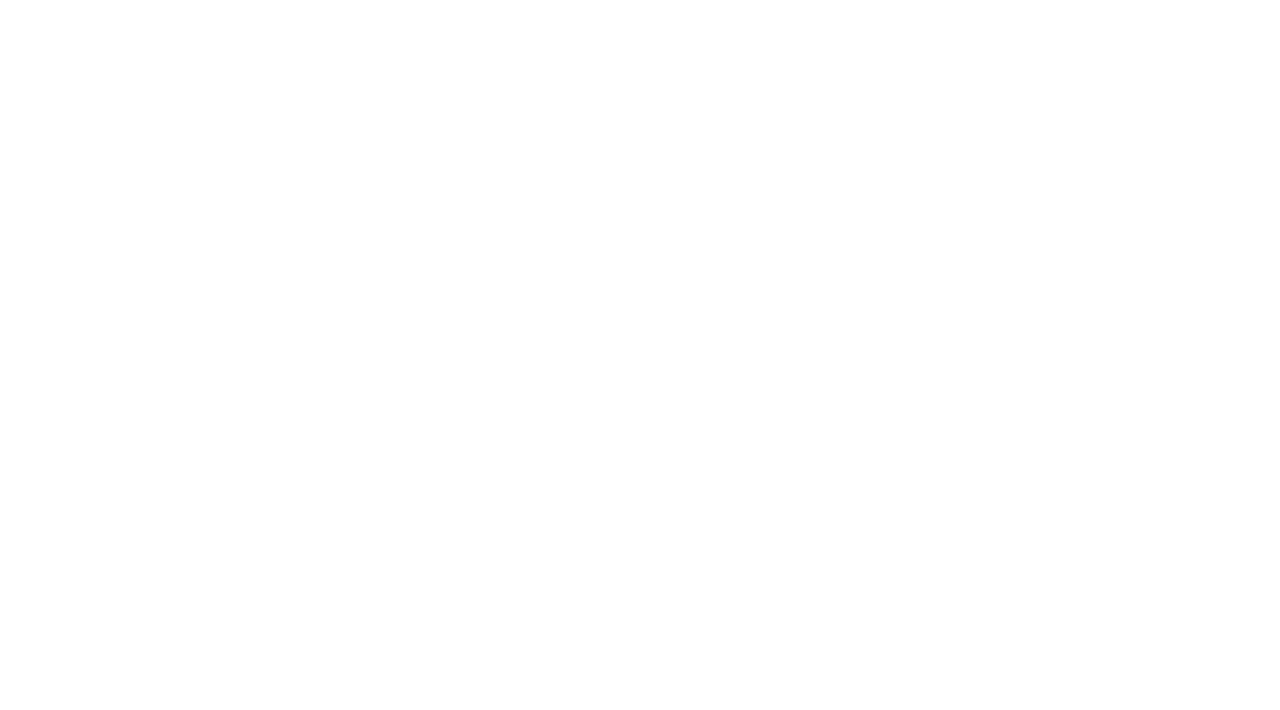
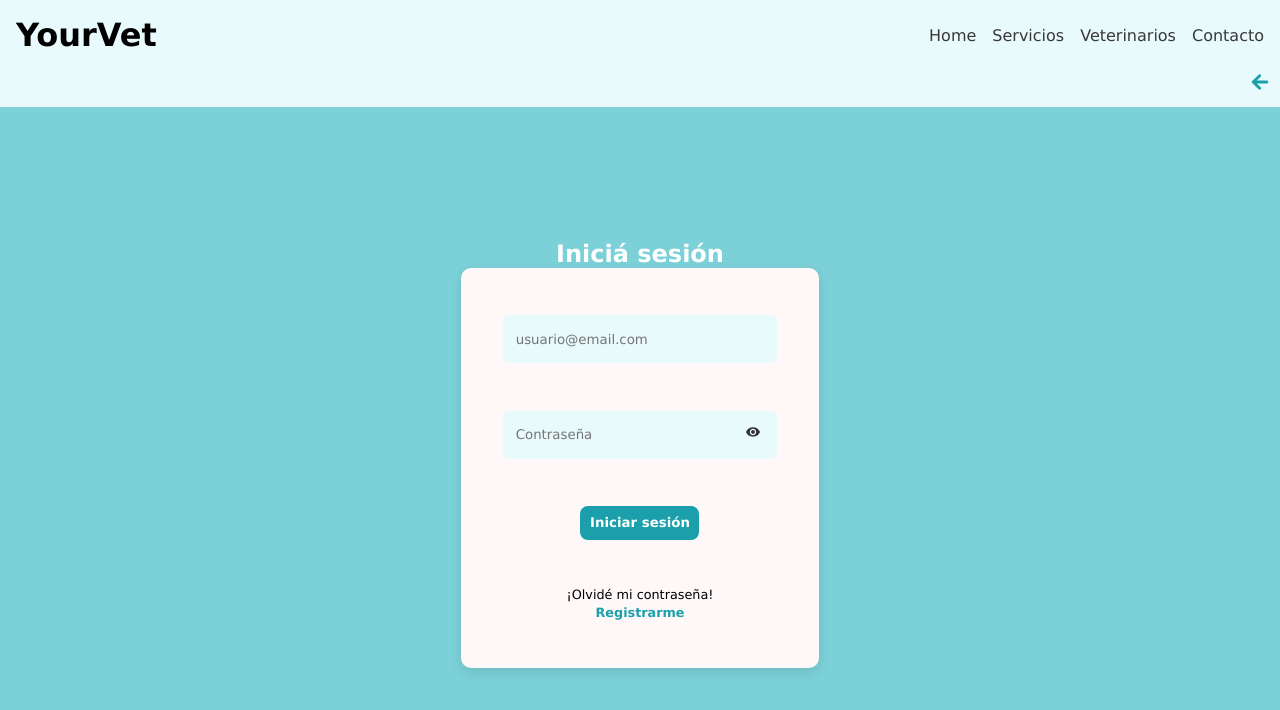
Before and after one commit to vevisvs/veterinary-clinic-react, a React (Vite) app in the folder veterinary-clinic/: page /login in a window 1280 px wide. Before the commit this address had no page. Shown: the top 710 px of the page. Built offline with nearby package versions, Linux system fonts and the light colour scheme.

Commit message:
agregando formularios de login y register

```diff
--- a/veterinary-clinic/src/Routes/AppRoutes.jsx
+++ b/veterinary-clinic/src/Routes/AppRoutes.jsx
@@ -1,11 +1,15 @@
 import { BrowserRouter, Routes, Route } from 'react-router-dom';
 import Home from '../pages/Home/Home';
+import Login from '../pages/Login/login';
+import Register from '../pages/Register/Register';
 
 const AppRoutes = () => {
   return (
     <BrowserRouter>
       <Routes>
         <Route path='/' element={<Home />} />
+        <Route path='/login' element={<Login />} />
+        <Route path='/register' element={<Register />} />
       </Routes>
     </BrowserRouter>
   )
--- /dev/null
+++ b/veterinary-clinic/src/pages/Login/Login.css
@@ -0,0 +1,134 @@
+.container-login-form{
+    /* padding: 3rem; */
+    /* background-image: url('https://images.unsplash.com/photo-1497993950456-cdb57afd1cf1?ixlib=rb-4.0.3&ixid=MnwxMjA3fDB8MHxwaG90by1wYWdlfHx8fGVufDB8fHx8&auto=format&fit=crop&w=880&q=80'); */
+    /* background-image: url('https://images.unsplash.com/photo-1520315342629-6ea920342047?ixlib=rb-4.0.3&ixid=MnwxMjA3fDB8MHxwaG90by1wYWdlfHx8fGVufDB8fHx8&auto=format&fit=crop&w=880&q=80'); */
+    /* background-image: url('../../assets/pet2.png');
+    background-repeat: no-repeat;
+    background-size: cover; */
+   background-color: #7cd0d8;
+
+}
+
+.ctn-login{
+    display: flex;
+    flex-direction: column;
+    align-items: center;
+    justify-content: center;
+    height: calc(100vh - 105px );
+}
+
+.login-title{
+    font-size: 1.5rem;
+    color: white;
+}
+
+.icon-direction{
+    display: flex;
+    justify-content: flex-end;
+    background-color: #E9FAFC;
+    width: 100%;
+}
+
+.arrow{
+    font-size: 1.5rem;
+    color: #1BA0AB;
+    cursor: pointer;
+    margin-right: 0.5rem;
+    margin-bottom: 0.8rem;
+}
+
+.form-login{
+    /* background-color: rgb(230, 247, 252);  */
+    width: 28%;
+    height: 400px;
+    border-radius: 10px;
+    box-shadow: rgba(0, 0, 0, 0.1) 0px 4px 12px;
+    display: flex;
+    flex-direction: column;
+    align-items: center;
+    justify-content: space-evenly;
+    background-color: rgb(255, 248, 248);
+
+}
+
+.form-input{
+   height: 12%;
+   width: 90%;
+   display: flex;
+   justify-content: center;
+}
+
+.email-input, .password-input{
+    border: none;
+    width: 85%;
+    padding: 0.8rem;
+    border-radius: 6px;
+}
+
+.eye-icon{
+    color: #333;
+    margin: 5.9px 0 0 0;
+    margin-left: -20px;
+    border-radius: 0px 5px 5px 0px;
+    float: right;
+    position: relative;
+    right: 1rem;
+    top: 16%;
+    z-index: 5;
+    cursor: pointer;
+}
+
+.login-button{
+    padding: 0.6rem;
+    background-color: #1BA0AB;
+    color: white;
+    font-weight: 700;
+    border: none;
+    border-radius: 8px;
+    cursor: pointer;
+}
+
+.reset-sign{
+    display: flex;
+    width: 90%;
+    justify-content: space-evenly;
+    align-items: center;
+    flex-direction: column;
+}
+
+.reset {
+    font-size: 0.8rem;
+    cursor: pointer;
+}
+
+.sign-in a{
+    font-size: 0.8rem;
+    cursor: pointer;
+    color:#1BA0AB;
+    font-weight: 700;
+    text-decoration: none;
+}
+
+
+
+@media screen and (max-width: 768px){
+    /* .container-login-form{
+        padding: 1.2rem;
+    } */
+
+    .form-login{
+        width: 50%;
+    }
+}
+
+
+
+@media screen and (max-width: 420px){
+    /* .container-login-form{
+        padding: 0.6rem;
+    } */
+
+    .form-login{
+        width: 90%;
+    }
+}
--- /dev/null
+++ b/veterinary-clinic/src/pages/Login/Login.jsx
@@ -0,0 +1,52 @@
+import React, { useState } from 'react'
+import Navbar from '../../components/Navbar/Navbar'
+import '../Login/Login.css'
+import {IoMdArrowRoundBack} from "react-icons/io"
+import {IoMdEye} from "react-icons/io"
+import {AiFillEyeInvisible} from "react-icons/ai"
+import { Link, useNavigate } from 'react-router-dom'
+
+const Login = () => {
+  const navigate = useNavigate();
+  const [showPassword, setShowPassword] = useState(false);
+
+  const goBack = () => {
+    navigate(-1);
+  }
+
+  const handleIcon = () => {
+    setShowPassword(!showPassword);
+  }
+
+  return (
+        <>
+          <Navbar />
+          <div className='container-login-form'>
+            <div className='icon-direction'>
+              <IoMdArrowRoundBack className='arrow' onClick={goBack} />
+            </div>
+            <div className='ctn-login'>
+              <h1 className='login-title'>Iniciá sesión</h1>
+              <form className='form-login'>
+                <div className='form-input'>
+                  <input className='email-input' type="email" placeholder='usuario@email.com' required></input>
+                </div>
+                <div className='form-input'>
+                  <input className='password-input' type={showPassword ? 'text' : 'password'} placeholder='Contraseña' id='passcode' required></input>
+                  <span onClick={handleIcon}>
+                    {showPassword ? <AiFillEyeInvisible className='eye-icon' /> : <IoMdEye className='eye-icon' />}
+                  </span>
+                </div>
+                <button className='login-button'>Iniciar sesión</button>
+                <div className='reset-sign'>
+                  <p className='reset'>¡Olvidé mi contraseña!</p>
+                  <p className='sign-in'><Link to="/register">Registrarme</Link></p>
+                </div>
+              </form>
+            </div>
+          </div>
+        </>
+  )
+}
+
+export default Login
--- /dev/null
+++ b/veterinary-clinic/src/pages/Register/Register.css
@@ -0,0 +1,84 @@
+.ctn-register{
+    display: flex;
+    flex-direction: column;
+    justify-content: center;
+    align-items: center;
+    height: calc(100vh - 105px );
+    background-color: #7cd0d8;
+}
+
+.register-title{
+    font-size: 1.5rem;
+    color: white;
+    margin-bottom: 1rem;
+}
+
+.form-register{
+    width: 28%;
+    height: 450px;
+    background-color: white;
+    box-shadow: rgba(0, 0, 0, 0.1) 0px 4px 12px;
+    border-radius: 10px;
+    padding: 1.5rem;
+    display: flex;
+    flex-direction: column;
+    justify-content: space-evenly;
+    align-items: center;
+}
+
+.inputs-fullname{
+    display: flex;
+    flex-direction: column;
+}
+
+.register-name, .register-lastname, .register-email, .register-passcode{
+    width: 90%;
+    height: 12%;
+
+}
+
+.input-register-name, .input-register-lastname, .input-register-email, .input-register-passcode{
+    width: 100%;
+    height: 100%;
+    border-radius: 10px;
+    border: none;
+    padding: 0.8rem;
+}
+
+input{
+    background-color: #E9FAFC;
+}
+
+.register-button{
+    padding: 0.6rem;
+    background-color: #1BA0AB;
+    color: white;
+    font-weight: 700;
+    border: none;
+    border-radius: 8px;
+    cursor: pointer;
+}
+
+
+@media screen and (max-width: 1024px){
+    .register-title{
+        width: 80%;
+        text-align: center;
+    }
+
+    .form-register{
+        width: 60%;
+    }
+}
+
+
+
+@media screen and (max-width: 420px){
+    .register-title{
+        width: 70%;
+        text-align: center;
+    }
+    .form-register{
+        width: 80%;
+    }
+}
--- /dev/null
+++ b/veterinary-clinic/src/pages/Register/Register.jsx
@@ -0,0 +1,41 @@
+import React from 'react'
+import Navbar from '../../components/Navbar/Navbar'
+import {IoMdArrowRoundBack} from "react-icons/io"
+import { useNavigate } from 'react-router-dom'
+import '../Register/Register.css'
+
+const Register = () => {
+    const navigate = useNavigate();
+    const goBack = () => {
+        navigate(-1);
+    }
+  return (
+    <>
+        <Navbar />
+        <div className='icon-direction'>
+            <IoMdArrowRoundBack className='arrow' onClick={goBack} />
+        </div>
+        <div className='ctn-register'>
+            <h1 className='register-title'>Registrá tus datos y creá tu cuenta</h1>
+            <form className='form-register'>
+                <div className='register-name'>
+                    <input className='input-register-name' type='text' placeholder='Nombre' required></input>
+                </div>
+                <div className='register-lastname'>
+                    <input className='input-register-lastname' type='text' placeholder='Apellido' required></input>
+                </div>
+                <div className='register-email'>
+                    <input type='email' className='input-register-email' placeholder='Correo electrónico' required></input>
+                </div>
+                <div className='register-passcode'>
+                    <input type='password' className='input-register-passcode' placeholder='Contraseña' required></input>
+                </div>
+                <button className='register-button'>Crear cuenta</button>
+            </form>
+        </div>
+
+    </>
+  )
+}
+
+export default Register
```
